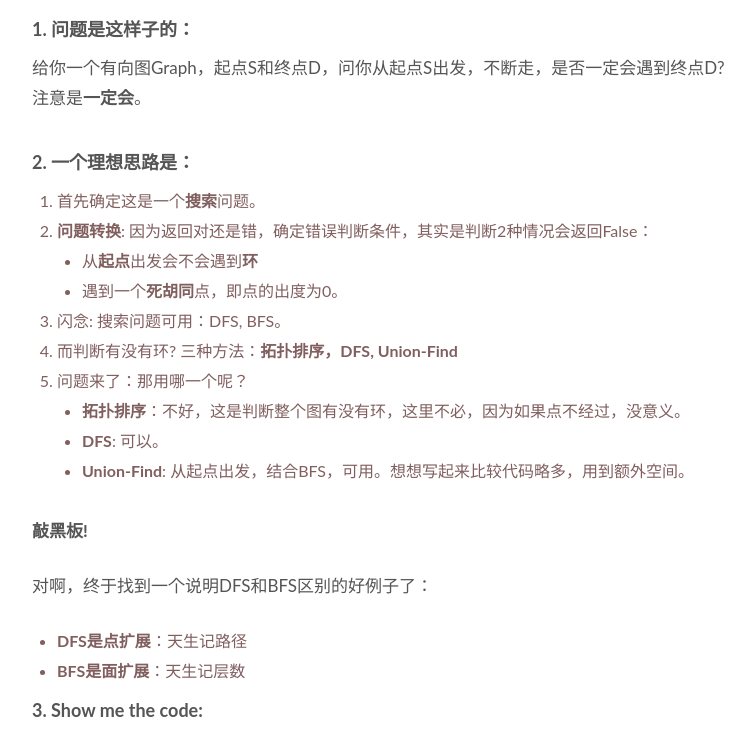
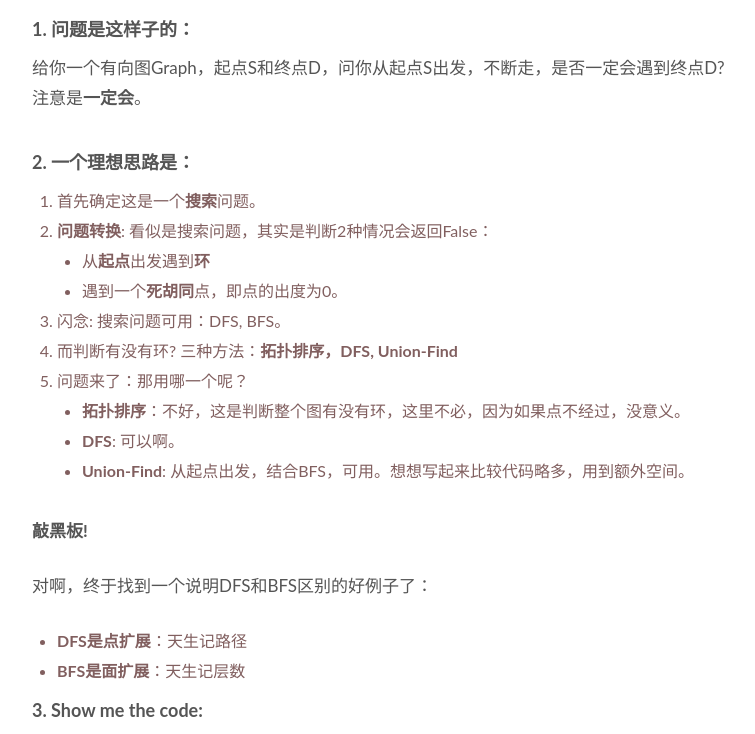
Before and after one commit to WillWang-X/willwang-x.github.io, a Jekyll site: the page built from _posts/2018-02-18-shift.md, in a window 1280 px wide. Shown: the part 609-1343 px from the top of the page, without its empty margins (258-1013 px from the left). Built offline with Jekyll 4.4.1, drawn with Linux system fonts in a browser that asks for light colours; grey boxes are pictures that could not be loaded.

Commit message:
add problem shift

```diff
--- a/_posts/2018-02-18-shift.md
+++ b/_posts/2018-02-18-shift.md
@@ -22,14 +22,14 @@ published: true
 ### 2. 一个理想思路是：
 
 1. 首先确定这是一个**搜索**问题。
-2. **问题转换**: 因为返回对还是错，确定错误判断条件，其实是判断2种情况会返回False：
-	- 从**起点**出发会不会遇到**环**
+2. **问题转换**: 看似是搜索问题，其实是判断2种情况会返回False：
+	- 从**起点**出发遇到**环**
 	- 遇到一个**死胡同**点，即点的出度为0。
 3. 闪念: 搜索问题可用：DFS, BFS。
 4. 而判断有没有环? 三种方法：**拓扑排序，DFS, Union-Find**
 5. 问题来了：那用哪一个呢？
 	- **拓扑排序**：不好，这是判断整个图有没有环，这里不必，因为如果点不经过，没意义。
-	- **DFS**: 可以。
+	- **DFS**: 可以啊。
 	- **Union-Find**: 从起点出发，结合BFS，可用。想想写起来比较代码略多，用到额外空间。
 
 <br>
```
